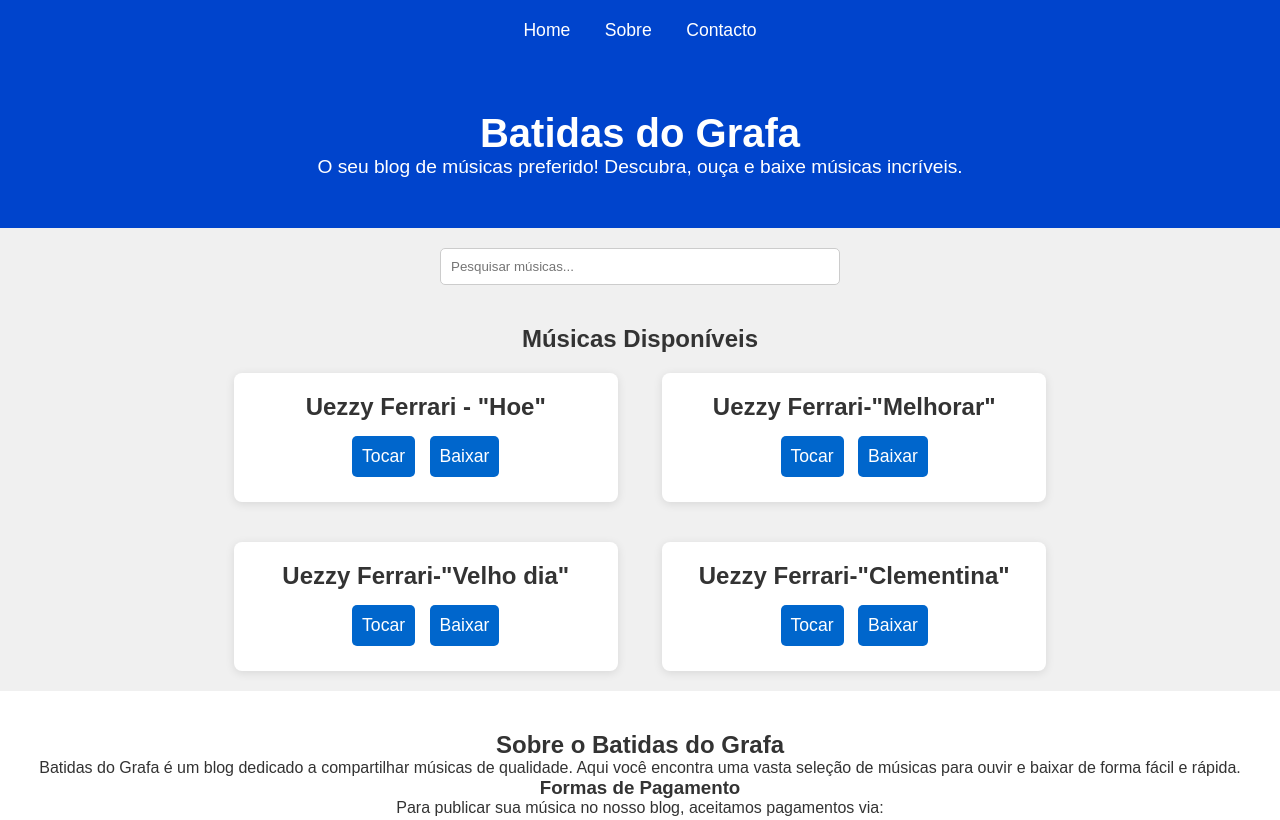
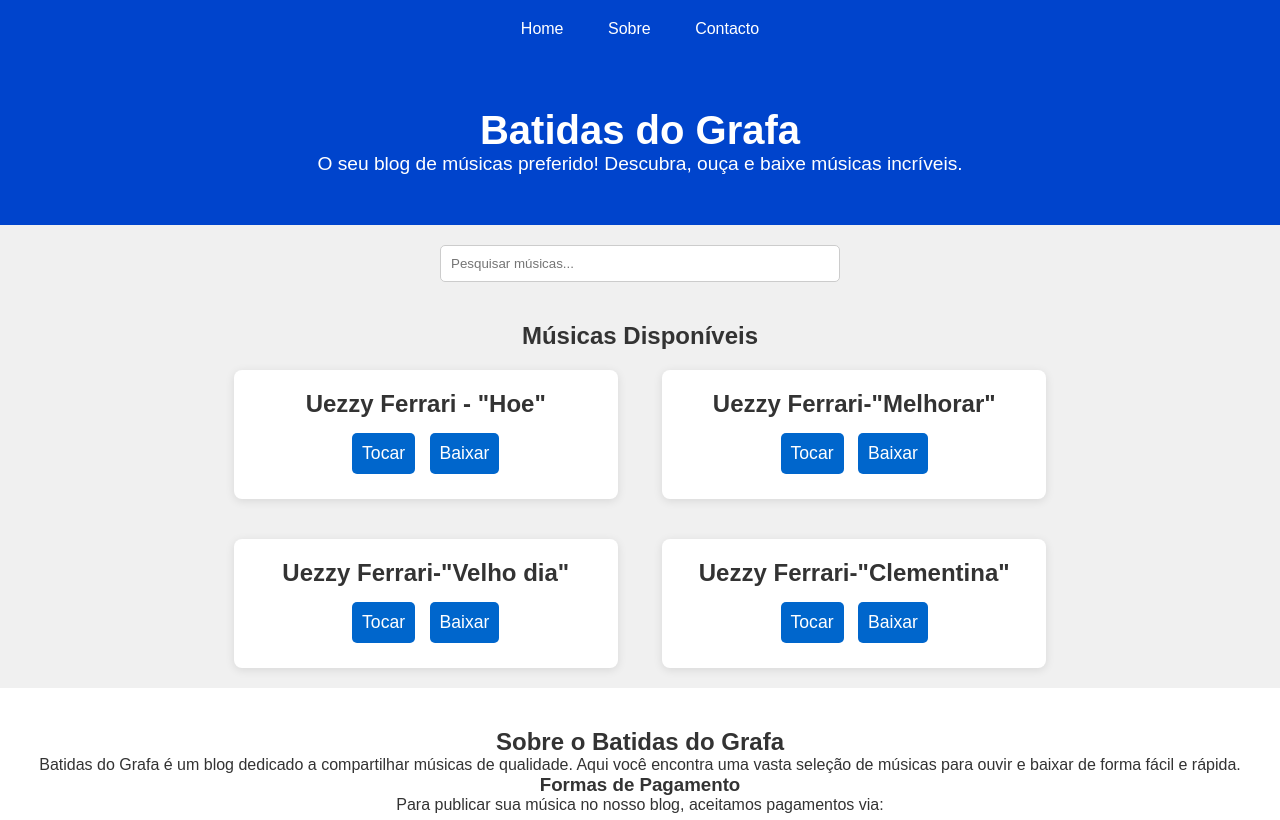
Before and after one commit to batidasdografa/Batidas-do-Grafa-, a plain HTML site: page index.html in a window 1280 px wide. Shown: the top 820 px of the page. Drawn offline with Linux system fonts and the light colour scheme.

Commit message:
Update style.css

```diff
--- a/style.css
+++ b/style.css
@@ -26,13 +26,13 @@ nav ul {
 
 nav ul li {
     display: inline;
-    margin: 0 15px;
+    margin: 0 20px;
 }
 
 nav ul li a {
     color: white;
     text-decoration: none;
-    font-size: 1.1em;
+    font-size: 1em;
 }
 
 nav ul li a:hover {
```
